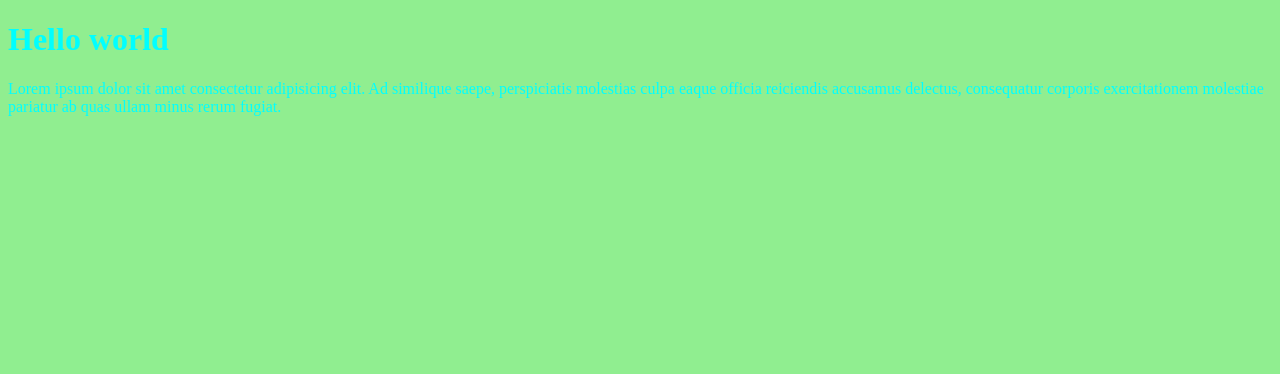
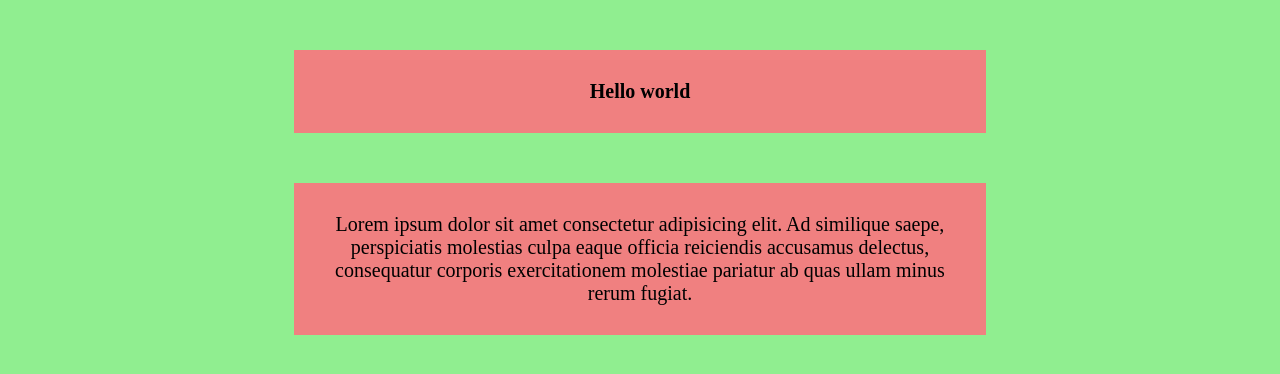
Before and after one commit to vahesoft/test007, a website built with Vite: page index.html in a window 1280 px wide. Built offline with nearby package versions, Linux system fonts and the light colour scheme.

Commit message:
desine-second

```diff
--- a/public/css/main.css
+++ b/public/css/main.css
@@ -1,5 +1,14 @@
 @import "./menu.css";
 body{
     background-color: lightgreen;
-    color: aqua;
+
 }
+
+p,h1{
+    width: 50%;
+    background-color: lightcoral;
+    padding: 30px;
+    margin: 50px auto;
+    text-align: center;
+    font-size: 20px;
+}
```
